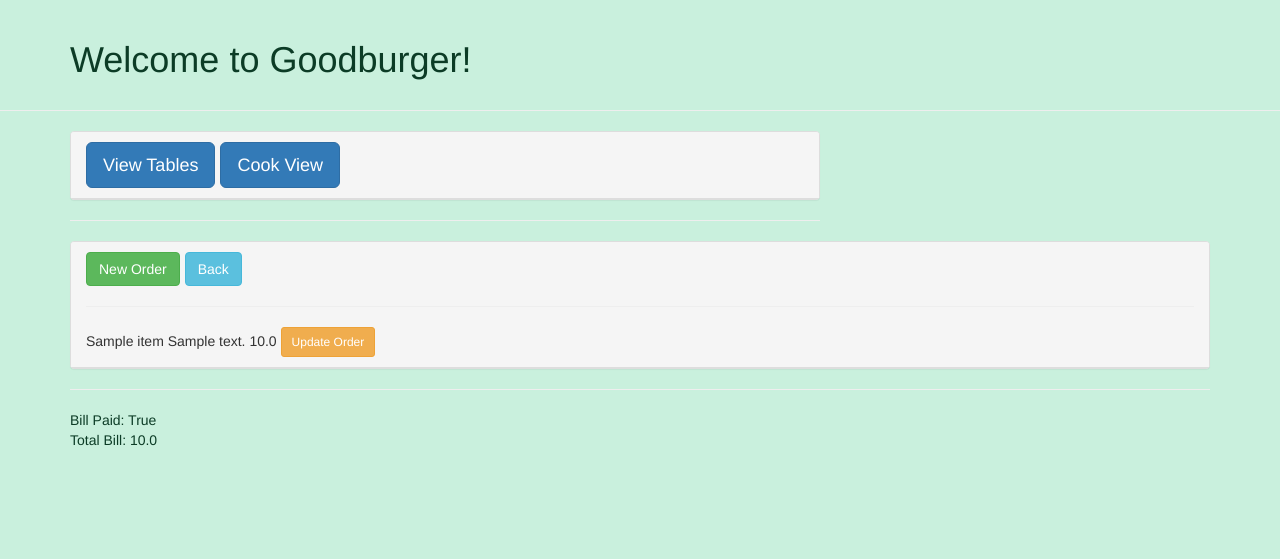
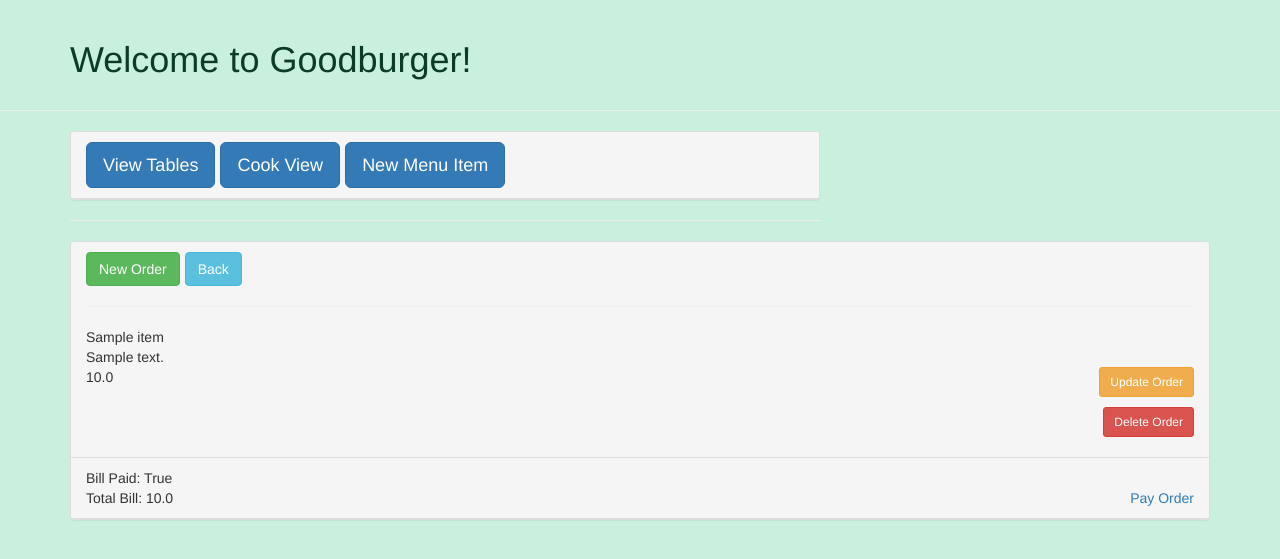
Before and after one commit to tdhuynh/mighty_restaurant, a Django app: page /table/1/ in a window 1280 px wide. Shown: the part 52-611 px from the top of the page. Run offline with Django 3.2, Linux system fonts and the light colour scheme; a user stored in the database is signed in; tables that the repository leaves empty hold one stand-in row (values such as "Sample post"); some libraries are stand-ins or nearby versions.

Commit message:
delete order button working, some styling, item create working too

```diff
--- a/mighty_restaurant/mighty_restaurant/urls.py
+++ b/mighty_restaurant/mighty_restaurant/urls.py
@@ -2,18 +2,24 @@ from django.conf.urls import url, include
 from django.contrib import admin
 from restaurant_app.views import UserCreateView, OrderCreateView, HomeView, \
                                  ProfileUpdateView, TableCreateView, TableDetailView, \
-                                 OrderUpdateView, CookUpdateView, CookListView
+                                 OrderUpdateView, CookUpdateView, CookListView, \
+                                 TableUpdateView, ItemCreateView, ItemUpdateView, \
+                                 OrderDeleteView
 
 urlpatterns = [
     url(r'^admin/', admin.site.urls),
     url(r'^', include('django.contrib.auth.urls')),
     url(r'^$', HomeView.as_view(), name='home_view'),
+    url(r'^item/$', ItemCreateView.as_view(), name='item_create_view'),
+    url(r'^item/(?P<pk>\d+)/update/$', ItemUpdateView.as_view(), name='item_update_view'),
     url(r'^table/(?P<pk>\d+)/order/$', OrderCreateView.as_view(), name='order_create_view'),
-    url(r'^order/(?P<pk>\d+)/$', OrderUpdateView.as_view(), name='order_update_view'),
+    url(r'^order/(?P<pk>\d+)/update$', OrderUpdateView.as_view(), name='order_update_view'),
+    url(r'^order/(?P<pk>\d+)/delete$', OrderDeleteView.as_view(), name='order_delete_view'),
     url(r'^create_user/$', UserCreateView.as_view(), name='user_create_view'),
     url(r'^accounts/profile/$', ProfileUpdateView.as_view(), name='profile_update_view'),
     url(r'^table/$', TableCreateView.as_view(), name='table_create_view'),
     url(r'^table/(?P<pk>\d+)/$', TableDetailView.as_view(), name='table_detail_view'),
+    url(r'^table/(?P<pk>\d+)/update_payment$', TableUpdateView.as_view(), name='table_update_view'),
     url(r'^cook/$', CookListView.as_view(), name='cook_list_view'),
     url(r'^cook/(?P<pk>\d+)/complete/$', CookUpdateView.as_view(), name='cook_update_view'),
 ]
--- a/mighty_restaurant/restaurant_app/models.py
+++ b/mighty_restaurant/restaurant_app/models.py
@@ -38,11 +38,18 @@ class Profile(models.Model):
         return self.access_level == 'c'
 
 
+
+GROUP = [
+    ('a', 'appetizer'),
+    ('e', 'entree'),
+    ('b', 'beverage'),
+    ('d', 'dessert'),
+    ('s', 'side'),
+]
+
 class Item(models.Model):
     name = models.CharField(max_length=50)
-    appetizer = models.BooleanField(default=False)
-    entree = models.BooleanField(default=False)
-    drink = models.BooleanField(default=False)
+    group = models.CharField(max_length=1, choices=GROUP)
     description = models.CharField(max_length=150, null=True, blank=True)
     price = models.FloatField()
 
@@ -51,7 +58,7 @@ class Item(models.Model):
 
 
 class Table(models.Model):
-    paid = models.BooleanField(default=False)
+    paid = models.BooleanField()
 
     def all_orders(self):
         return Order.objects.filter(table=self)
--- a/mighty_restaurant/restaurant_app/views.py
+++ b/mighty_restaurant/restaurant_app/views.py
@@ -1,5 +1,5 @@
 from django.shortcuts import render
-from django.views.generic.edit import CreateView, UpdateView
+from django.views.generic.edit import CreateView, UpdateView, DeleteView
 from django.views.generic import DetailView, ListView
 from django.contrib.auth.models import User
 from django.contrib.auth.forms import UserCreationForm
@@ -17,6 +17,22 @@ class UserCreateView(CreateView):
     model = User
     form_class = UserCreationForm
     success_url = reverse_lazy("profile_update_view")
+
+
+class ItemCreateView(CreateView):
+    model = Item
+    fields = ('name', 'group', 'description', 'price')
+    success_url = reverse_lazy('item_create_view')
+
+    def get_context_data(self, **kwargs):
+        context = super().get_context_data(**kwargs)
+        context["item_list"] = Item.objects.all()
+        return context
+
+class ItemUpdateView(UpdateView):
+    model = Item
+    fields = ('name', 'group', 'description', 'price')
+    success_url = reverse_lazy('item_create_view')
 
 
 class OrderCreateView(CreateView):
@@ -42,6 +58,16 @@ class OrderUpdateView(UpdateView):
     model = Order
     success_url = reverse_lazy('table_create_view')
     fields = ('item', 'notes')
+
+
+class OrderDeleteView(DeleteView):
+    model = Order
+    success_url = reverse_lazy('table_create_view')
+
+    def get_queryset(self):
+        if self.request.user.profile.is_owner or self.request.user.profile.is_server:
+            return Order.objects.all()
+        return []
 
 
 class ProfileUpdateView(UpdateView):
@@ -79,6 +105,15 @@ class TableDetailView(DetailView):
         return context
 
 
+# IDK WHY THIS ISN'T WORKING :(
+class TableUpdateView(UpdateView):
+    model = Table
+    fields = ('paid',)
+
+    # def get_queryset(self):
+    #     return Table.objects.filter(paid=False)
+
+
 class CookListView(ListView):
     template_name = 'cook_order.html'
     model = Order
--- a/mighty_restaurant/templates/base.html
+++ b/mighty_restaurant/templates/base.html
@@ -42,6 +42,8 @@
                   {% if request.user.profile.is_owner %}
                     <a href="{% url 'table_create_view' %}" class="btn btn-primary btn-lg" role="button">View Tables</a>
                     <a href="{% url 'cook_list_view' %}" class="btn btn-primary btn-lg" role="button">Cook View</a>
+                    <a href="{% url 'item_create_view' %}" class="btn btn-primary btn-lg" role="button">New Menu Item</a>
+
                   {% elif request.user.profile.is_server %}
                     <a href="{% url 'table_create_view' %}" class="btn btn-primary btn-lg" role="button">View Tables</a>
                   {% else %}
--- a/mighty_restaurant/templates/restaurant_app/table_detail.html
+++ b/mighty_restaurant/templates/restaurant_app/table_detail.html
@@ -9,15 +9,23 @@
 {% for order in object.all_orders %}
   <hr>
   {{ order.item }}
+  <br>
   {{ order.notes }}
+  <br>
   {{ order.item.price }}
-  <a href="{% url 'order_update_view' order.id %}" class="btn btn-warning btn-sm" role="button">Update Order</a>
-  <br>
+  <a href="{% url 'order_update_view' order.id %}" class="btn btn-warning btn-sm pull-right" role="button">Update Order</a>
+  <br><br>
+  <a href="{% url 'order_delete_view' order.id %}" class="btn btn-danger btn-sm pull-right" role="button">Delete Order</a>
+  <br><br>
 {% endfor %}
 </div>
+<div class="panel-heading">
+  Bill Paid: {{ object.paid }}
+  <br>
+  Total Bill: {{ object.total }}
+  <div class="pull-right">
+    <a href="{% url 'table_update_view' object.id %}">Pay Order</a>
+  </div>
 </div>
-<hr>
-Bill Paid: {{ object.paid }}
-<br>
-Total Bill: {{ object.total }}
+</div>
 {% endblock %}
```
Also changed, not shown: mighty_restaurant/templates/restaurant_app/item_form.html (added, +20 -0 lines), mighty_restaurant/templates/restaurant_app/order_confirm_delete.html (added, +11 -0 lines), mighty_restaurant/templates/restaurant_app/table_form.html (+4 -6 lines), mighty_restaurant/restaurant_app/migrations/0008_auto_20161022_2042.py (added), mighty_restaurant/restaurant_app/migrations/0009_auto_20161022_2107.py (added).
